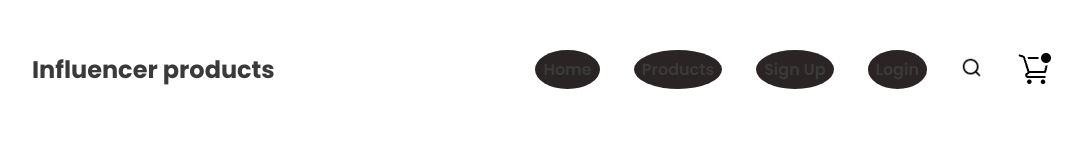
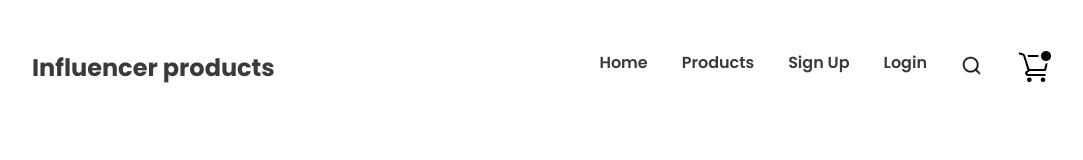
Before and after one commit to wahidalam91/influencers-gears, a plain HTML site: page index.html in a window 1280 px wide. Shown: the top 160 px of the page, without its empty margins (98-1181 px from the left). Drawn offline with nearby package versions, Linux system fonts and the light colour scheme.

Commit message:
test completed

```diff
--- a/styles.css
+++ b/styles.css
@@ -341,7 +341,7 @@ footer ul{
     gap: 20px;
 }
 
-ul li{
+footer ul>li{
     list-style: none;
     justify-content: center;
     background-color:  rgb(43, 36, 36);
```
